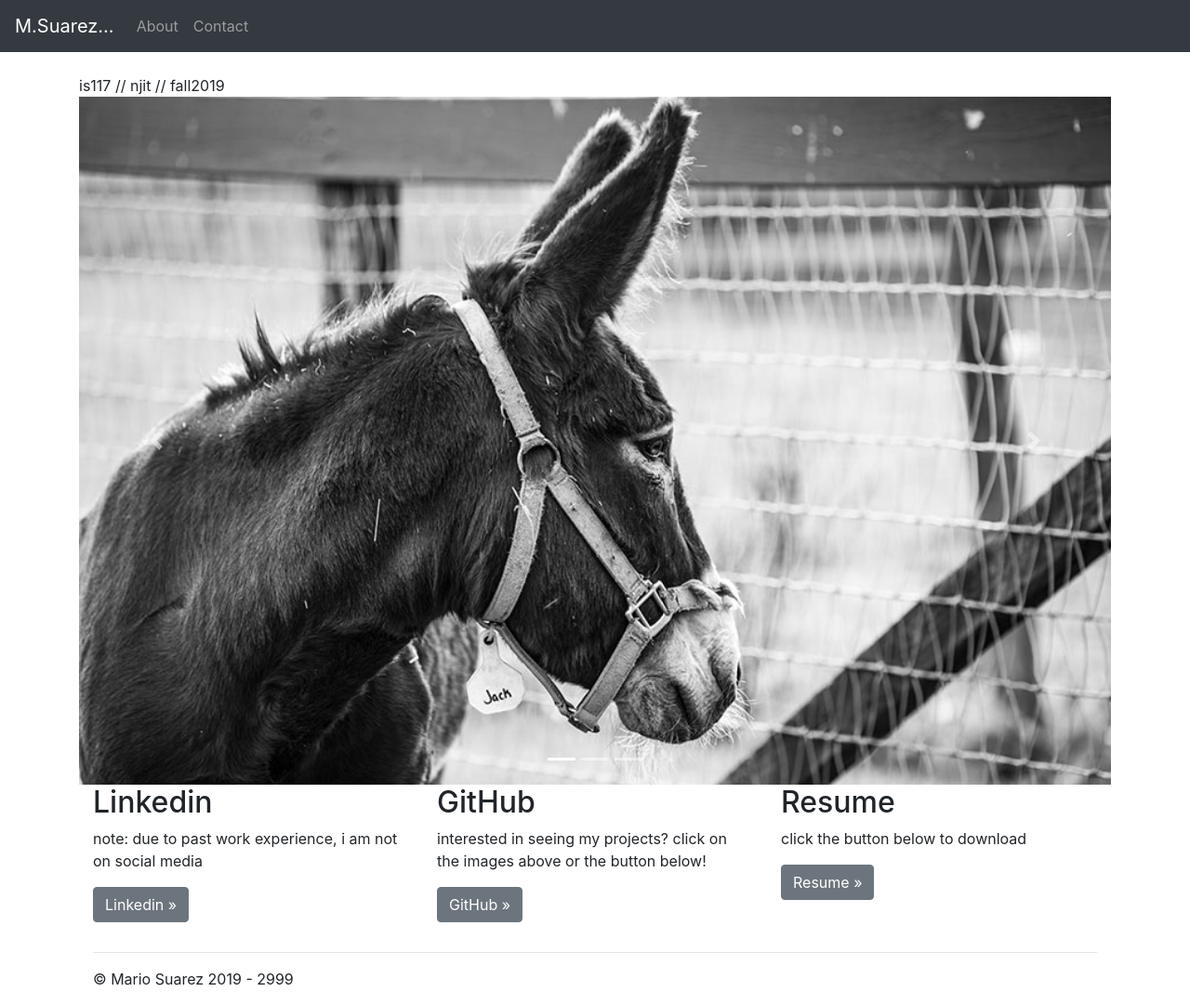
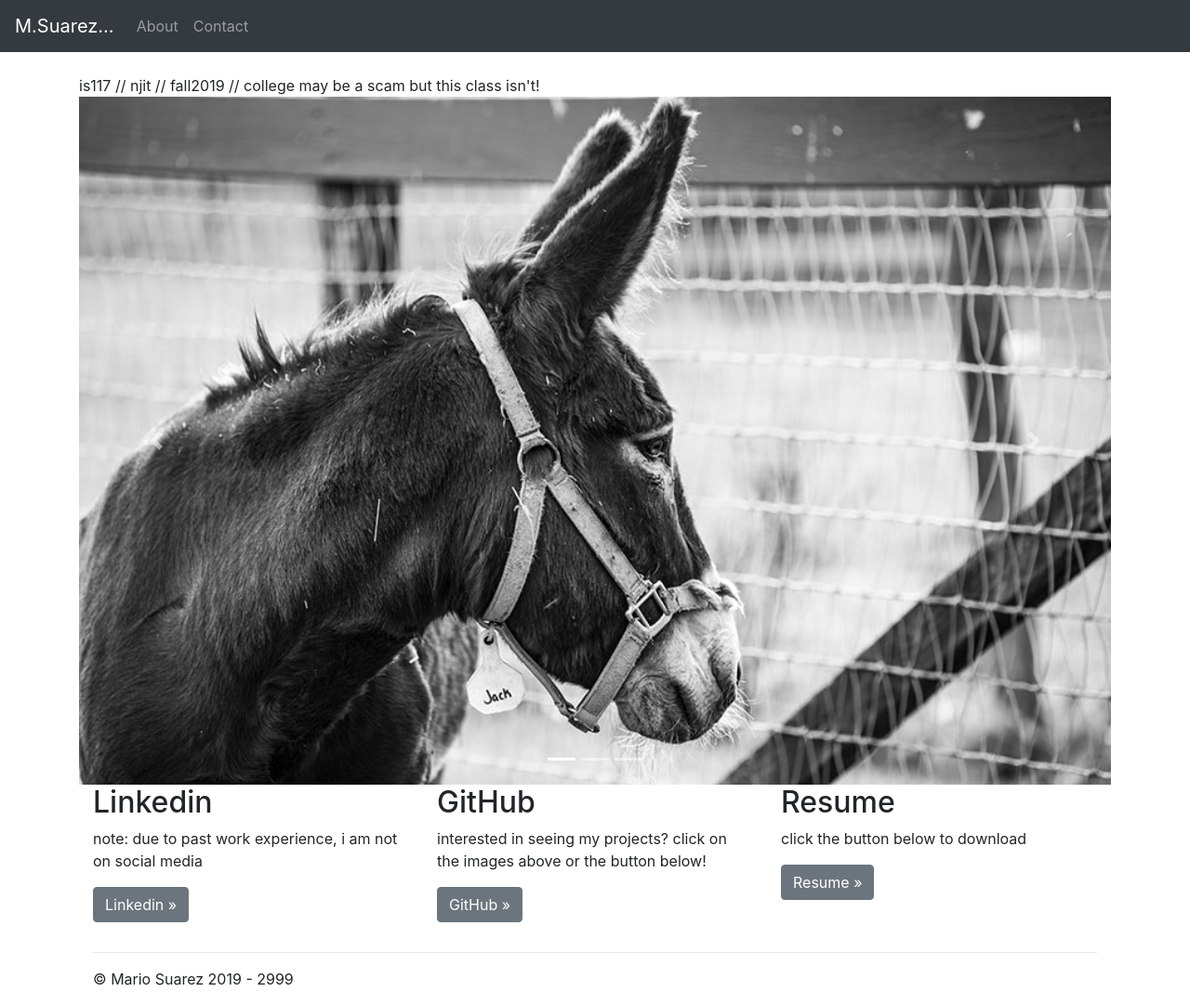
Before and after one commit to njitsuarez/njitsuarez.github.io, a Jekyll site: the page built from index.html, in a window 1280 px wide and 1081 px high. Shown: the whole window at 93% size. Built offline with Jekyll 4.4.1, drawn with Linux system fonts in a browser that asks for light colours; the list of posts is cut into pages by our own code.

Commit message:
Feature: added content and comment re: carousel

```diff
--- a/_layouts/zlayout.html
+++ b/_layouts/zlayout.html
@@ -34,7 +34,9 @@
     {% include header.html %}
 
 
-    is117 // njit  // fall2019
+    is117 // njit  // fall2019 // college may be a scam but this class isn't!
+
+    <!-- INSERT Carousel slide show -->
 
     <div id="carouselExampleIndicators" class="carousel slide" data-ride="carousel">
         <ol class="carousel-indicators">
```
